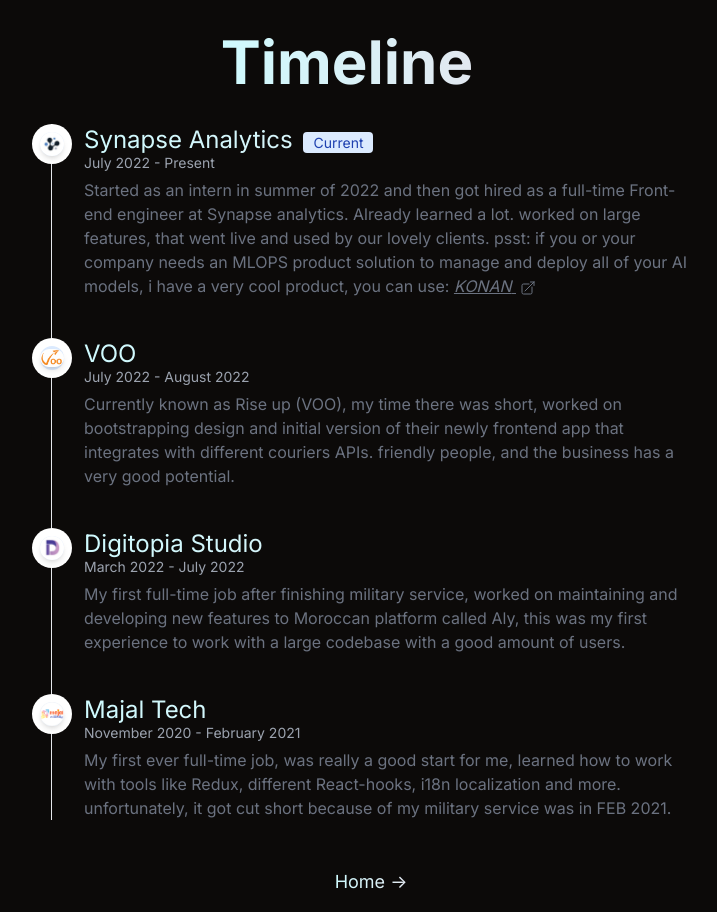
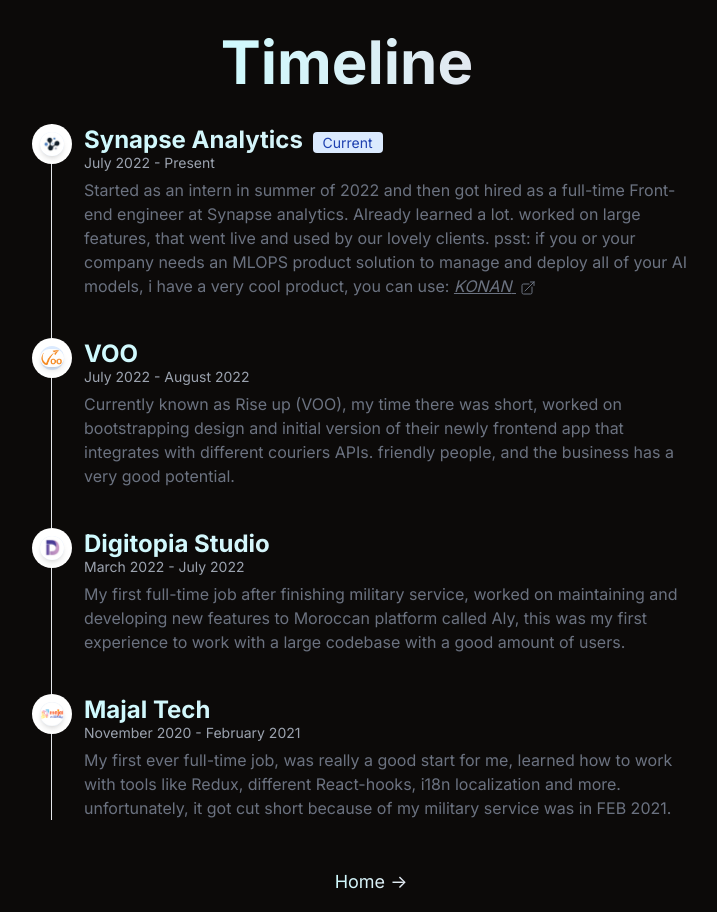
Before and after one commit to OsamaKhalilMohamed/Portfolio, a Next.js app: page /Timeline in a window 1280 px wide. Shown: the whole page, without its empty margins (293-1010 px from the left). Built offline with nearby package versions, Linux system fonts and the light colour scheme.

Commit message:
fixed animations

```diff
--- a/src/pages/Timeline/index.tsx
+++ b/src/pages/Timeline/index.tsx
@@ -40,17 +40,7 @@
             transition={{ duration: 1 }}
             className="relative mt-8 border-l border-gray-200  dark:border-gray-700"
           >
-            <motion.li
-              initial="hidden"
-              whileInView="visible"
-              viewport={{ once: true }}
-              transition={{ duration: 0.8 }}
-              variants={{
-                visible: { opacity: 1, scale: 1 },
-                hidden: { opacity: 0, scale: 0 },
-              }}
-              className="mb-10 ml-6"
-            >
+            <motion.li className="mb-10 ml-6">
               <span className="absolute -left-3 mt-2 flex h-6 w-6 items-center justify-center rounded-full bg-blue-100 ring-8 ring-white dark:bg-blue-900 dark:ring-gray-900">
                 <Image
                   className="h-50 w-50 rounded-xl object-cover shadow-md"
@@ -59,9 +49,9 @@
                   alt={"Synapse-analytics logo"}
                 />
               </span>
-              <h3 className=" ml-2 bg-gradient-to-r from-cyan-100 to-slate-200 bg-clip-text text-2xl text-transparent">
+              <h3 className="ml-2 w-full bg-gradient-to-r from-cyan-100 to-slate-200 bg-clip-text text-2xl font-bold text-transparent">
                 Synapse Analytics{" "}
-                <span className="ml-1 mr-2 rounded bg-blue-100 px-2.5 py-0.5 text-sm font-medium text-blue-800 dark:bg-blue-900 dark:text-blue-300">
+                <span className="ml-1 rounded bg-blue-100 px-2.5 py-0.5 text-sm font-medium text-blue-800 dark:bg-blue-900 dark:text-blue-300">
                   Current
                 </span>
               </h3>
@@ -105,17 +95,7 @@
                 </span>
               </p>
             </motion.li>
-            <motion.li
-              initial="hidden"
-              whileInView="visible"
-              viewport={{ once: true }}
-              transition={{ duration: 0.8 }}
-              variants={{
-                visible: { opacity: 1, scale: 1 },
-                hidden: { opacity: 0, scale: 0 },
-              }}
-              className="mb-10 ml-6"
-            >
+            <motion.li className="mb-10 ml-6">
               <span className="absolute -left-3 mt-2 flex h-6 w-6 items-center justify-center rounded-full bg-blue-100 ring-8 ring-white dark:bg-blue-900 dark:ring-gray-900">
                 <Image
                   className="h-50 w-50 rounded-xl object-cover shadow-md"
@@ -124,7 +104,7 @@
                   alt={"VOO logo"}
                 />
               </span>
-              <h3 className=" ml-2 bg-gradient-to-r from-cyan-100 to-slate-200 bg-clip-text text-2xl text-transparent">
+              <h3 className=" ml-2 bg-gradient-to-r from-cyan-100 to-slate-200 bg-clip-text text-2xl font-bold text-transparent">
                 VOO{" "}
               </h3>
               <time className="mb-2 ml-2 block text-sm font-normal leading-none text-gray-400 dark:text-gray-500">
@@ -137,17 +117,7 @@
                 friendly people, and the business has a very good potential.
               </p>
             </motion.li>
-            <motion.li
-              initial="hidden"
-              whileInView="visible"
-              viewport={{ once: true }}
-              transition={{ duration: 0.8 }}
-              variants={{
-                visible: { opacity: 1, scale: 1 },
-                hidden: { opacity: 0, scale: 0 },
-              }}
-              className="mb-10 ml-6"
-            >
+            <motion.li className="mb-10 ml-6">
               <span className="absolute -left-3 mt-2 flex h-6 w-6 items-center justify-center rounded-full bg-blue-100 ring-8 ring-white dark:bg-blue-900 dark:ring-gray-900">
                 <Image
                   className="h-50 w-50 rounded-xl object-cover shadow-md"
@@ -156,7 +126,7 @@
                   alt={"digitopia logo"}
                 />
               </span>
-              <h3 className=" ml-2 bg-gradient-to-r from-cyan-100 to-slate-200 bg-clip-text text-2xl text-transparent">
+              <h3 className=" ml-2 bg-gradient-to-r from-cyan-100 to-slate-200 bg-clip-text text-2xl font-bold text-transparent">
                 Digitopia Studio{" "}
               </h3>
               <time className="mb-2 ml-2 block text-sm font-normal leading-none text-gray-400 dark:text-gray-500">
@@ -169,17 +139,7 @@
                 codebase with a good amount of users.
               </p>
             </motion.li>
-            <motion.li
-              initial="hidden"
-              whileInView="visible"
-              viewport={{ once: true }}
-              transition={{ duration: 0.8 }}
-              variants={{
-                visible: { opacity: 1, scale: 1 },
-                hidden: { opacity: 0, scale: 0 },
-              }}
-              className=" mb-10 ml-6"
-            >
+            <motion.li className=" mb-10 ml-6">
               <span className="absolute -left-3 mt-2 flex h-6 w-6 items-center justify-center rounded-full bg-blue-100 ring-8 ring-white dark:bg-blue-900 dark:ring-gray-900">
                 <Image
                   className="h-50 w-50 rounded-xl object-cover shadow-md"
@@ -188,7 +148,7 @@
                   alt={"majal logo"}
                 />
               </span>
-              <h3 className=" ml-2 bg-gradient-to-r from-cyan-100 to-slate-200 bg-clip-text text-2xl text-transparent">
+              <h3 className=" ml-2 bg-gradient-to-r from-cyan-100 to-slate-200 bg-clip-text text-2xl font-bold text-transparent">
                 Majal Tech{" "}
               </h3>
               <time className="mb-2 ml-2 block text-sm font-normal leading-none text-gray-400 dark:text-gray-500">
```
